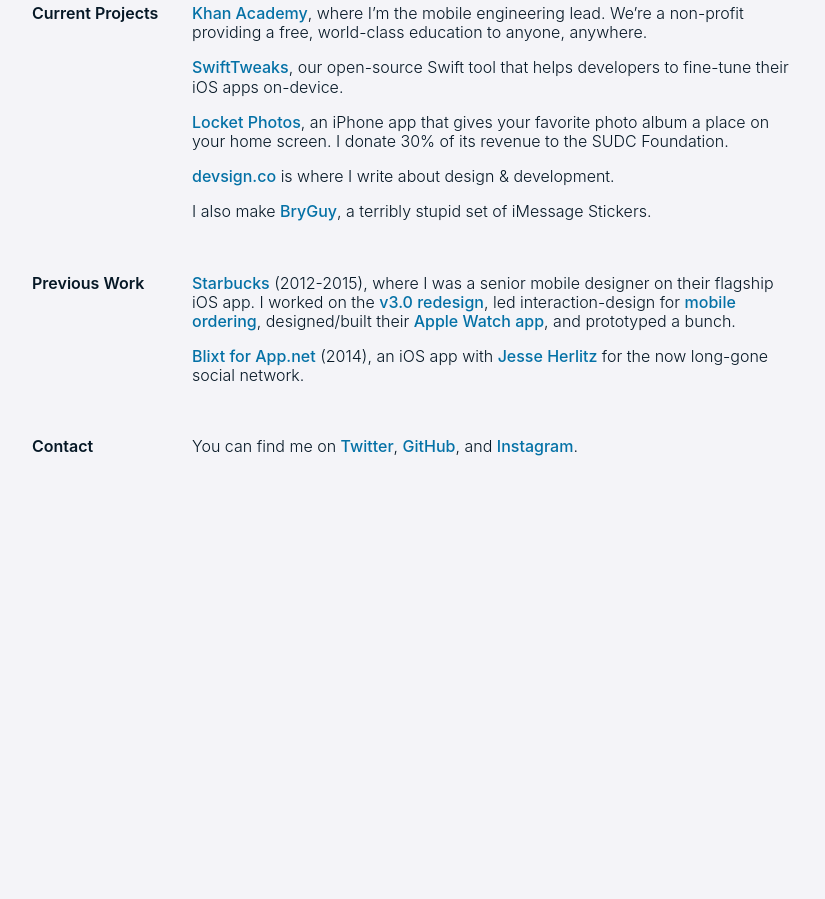
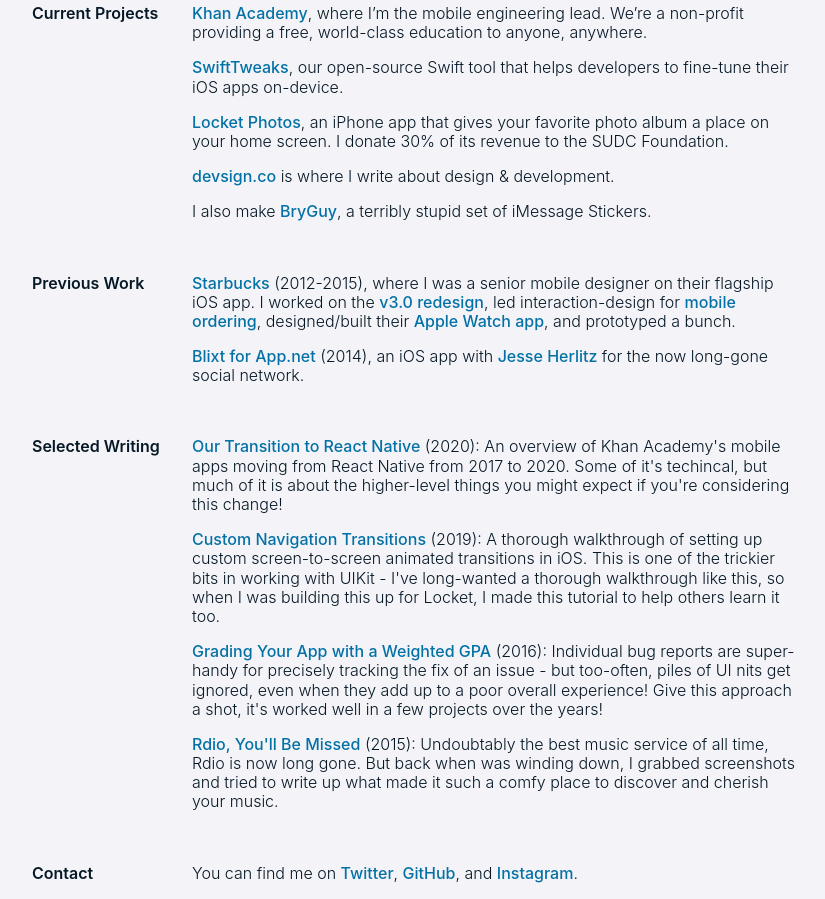
Before and after one commit to bryanjclark/bryanjclark.github.io, a plain HTML site: page index.html in a window 1280 px wide. Shown: the part 232-1131 px from the top of the page, without its empty margins (224-1049 px from the left). Before the commit the page ends 800 px from the top, so only its background shows below. Drawn offline with Linux system fonts and the light colour scheme.

Commit message:
Update index.html

```diff
--- a/index.html
+++ b/index.html
@@ -55,6 +55,45 @@
       </div>
     </div>
     <div class="resume-section">
+      <div class="resume-section-title">Selected Writing</div>
+      <div class="resume-section-contents">
+        <p>
+          <a target="="_blank"
+          href="https://blog.khanacademy.org/our-transition-to-react-native/">Our
+          Transition to React Native</a> (2020): An overview of Khan Academy's mobile
+          apps moving from React Native from 2017 to 2020. Some of it's
+          techincal, but much of it is about the higher-level things you might
+          expect if you're considering this change!
+        </p>
+        <p>
+          <a target="="_blank"
+          href="https://blog.khanacademy.org/our-transition-to-react-native/">Custom
+          Navigation Transitions</a> (2019): A thorough walkthrough of setting up
+          custom screen-to-screen animated transitions in iOS. This is one of
+          the trickier bits in working with UIKit - I've long-wanted a thorough
+          walkthrough like this, so when I was building this up for Locket, I
+          made this tutorial to help others learn it too.
+        </p>
+        <p>
+          <a target="="_blank"
+          href="https://devsign.co/notes/grading-an-app-with-a-weighted-gpa">Grading
+          Your App with a Weighted GPA</a> (2016): Individual bug reports are
+          super-handy for precisely tracking the fix of an issue - but
+          too-often, piles of UI nits get ignored, even when they add up to a
+          poor overall experience! Give this approach a shot, it's worked well
+          in a few projects over the years!
+        </p>
+        <p>
+          <a target="="_blank"
+          href="https://medium.com/@bryanjclark/rdio-you-ll-be-missed-4322d2e7fbc4">Rdio,
+          You'll Be Missed</a> (2015): Undoubtably the best music service of all
+          time, Rdio is now long gone. But back when was winding down, I grabbed
+          screenshots and tried to write up what made it such a comfy place to
+          discover and cherish your music.
+        </p>
+      </div>
+    </div>
+    <div class="resume-section">
       <div class="resume-section-title">Contact</div>
       <div class="resume-section-contents">
         <p>You can find me on
```
